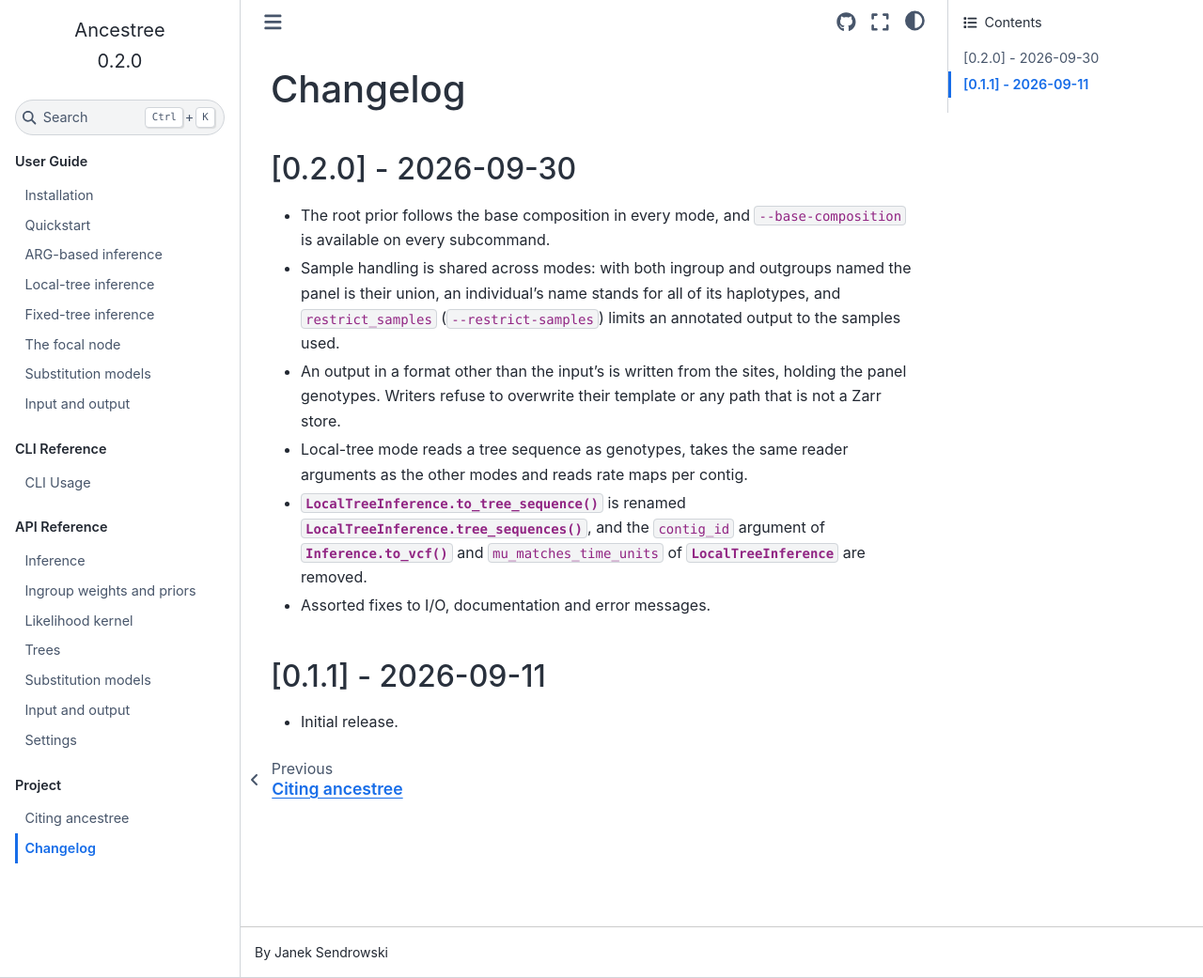
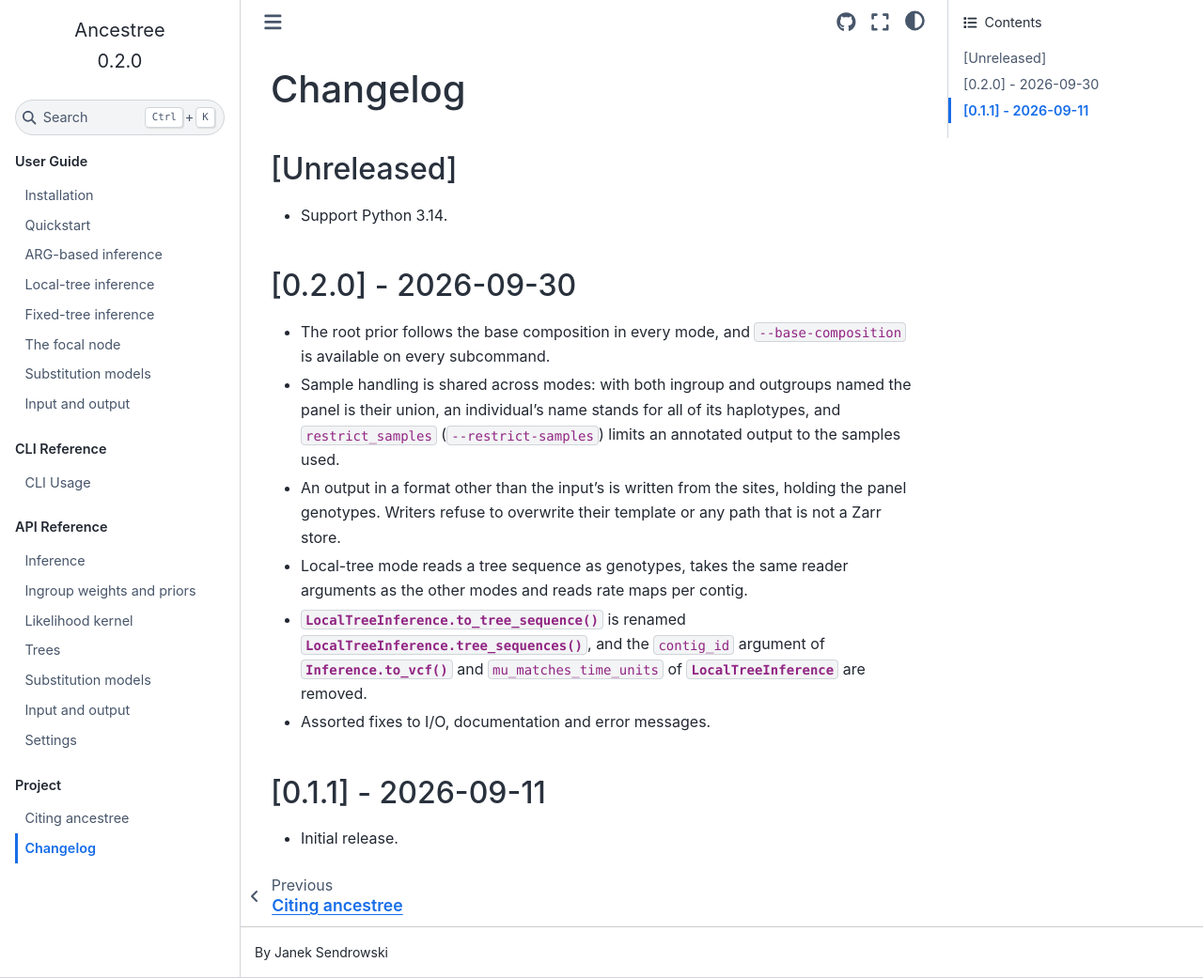
Before and after one commit to Sendrowski/Ancestree, a Sphinx documentation site: the page built from docs/changelog.rst, in a window 1280 px wide and 1041 px high. Shown: the whole window at 94% size. Built offline with Sphinx 7.4.7 and the Sphinx Book theme 1.1.4, drawn with Linux system fonts in a browser that asks for light colours.

Commit message:
Support Python 3.14

```diff
--- a/docs/changelog.rst
+++ b/docs/changelog.rst
@@ -1,5 +1,9 @@
 Changelog
 =========
+
+[Unreleased]
+^^^^^^^^^^^^
+- Support Python 3.14.
 
 [0.2.0] - 2026-09-30
 ^^^^^^^^^^^^^^^^^^^^
--- a/docs/reference/Python/installation.rst
+++ b/docs/reference/Python/installation.rst
@@ -13,7 +13,7 @@
 
    pip install ancestree-popgen
 
-``ancestree`` is compatible with Python 3.11 through 3.13.
+``ancestree`` is compatible with Python 3.11 through 3.14.
 
 Optional backends are lazy-imported on first use, so only the backends
 actually used need be installed. Select the matching extra:
--- a/pyproject.toml
+++ b/pyproject.toml
@@ -6,7 +6,7 @@
 license = "GPL-3.0-or-later"
 license-files = ["LICENSE"]
 readme = "README.md"
-requires-python = ">=3.11,<3.14"
+requires-python = ">=3.11,<3.15"
 keywords = ["ancestral allele", "population genetics", "phylogenetics", "coalescent", "site frequency spectrum", "vcf"]
 classifiers = [
     "Development Status :: 4 - Beta",
@@ -15,6 +15,7 @@
     "Programming Language :: Python :: 3.11",
     "Programming Language :: Python :: 3.12",
     "Programming Language :: Python :: 3.13",
+    "Programming Language :: Python :: 3.14",
     "Topic :: Scientific/Engineering :: Bio-Informatics",
 ]
 dependencies = [
```
Also changed, not shown: 1 other file.
